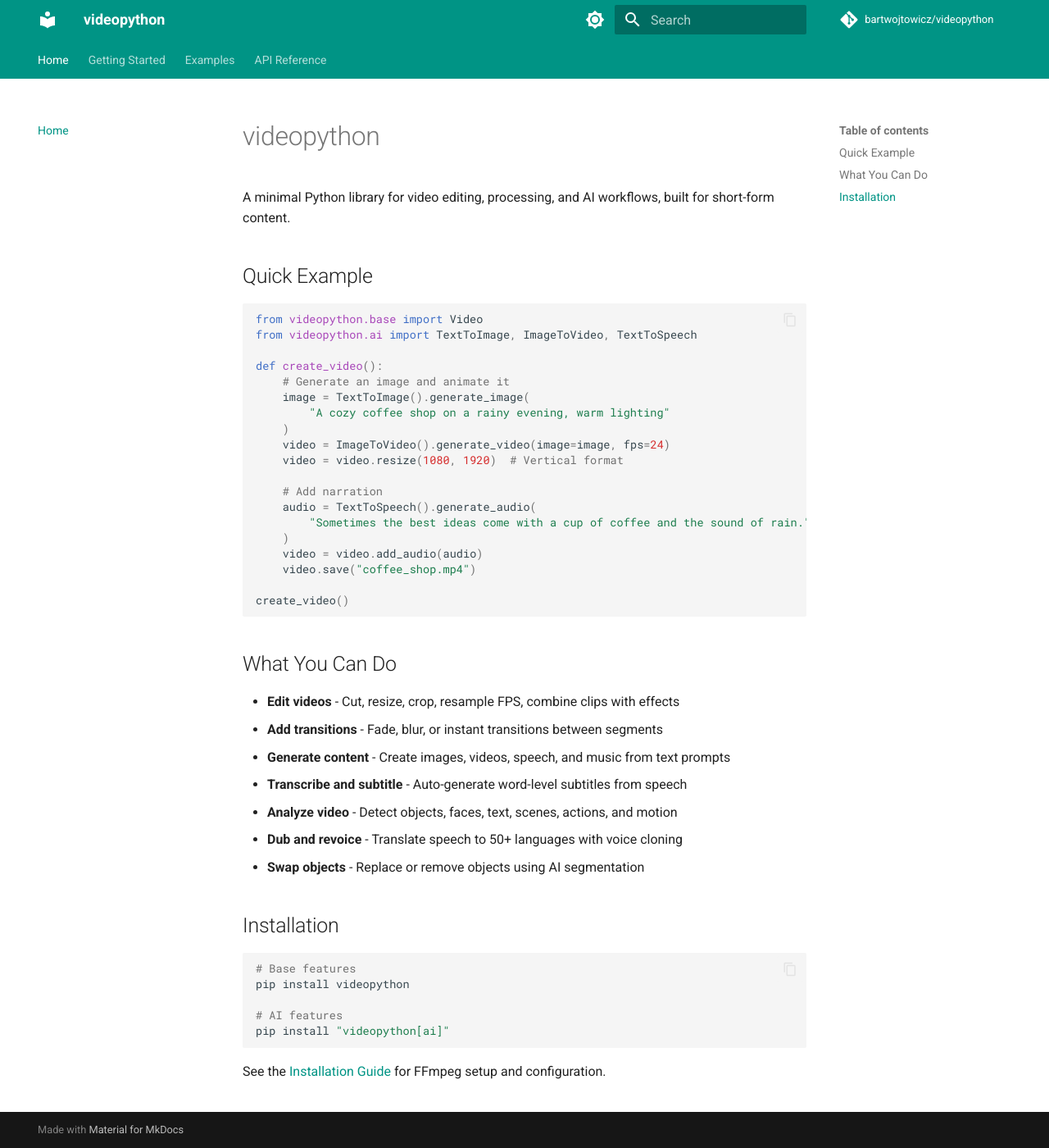
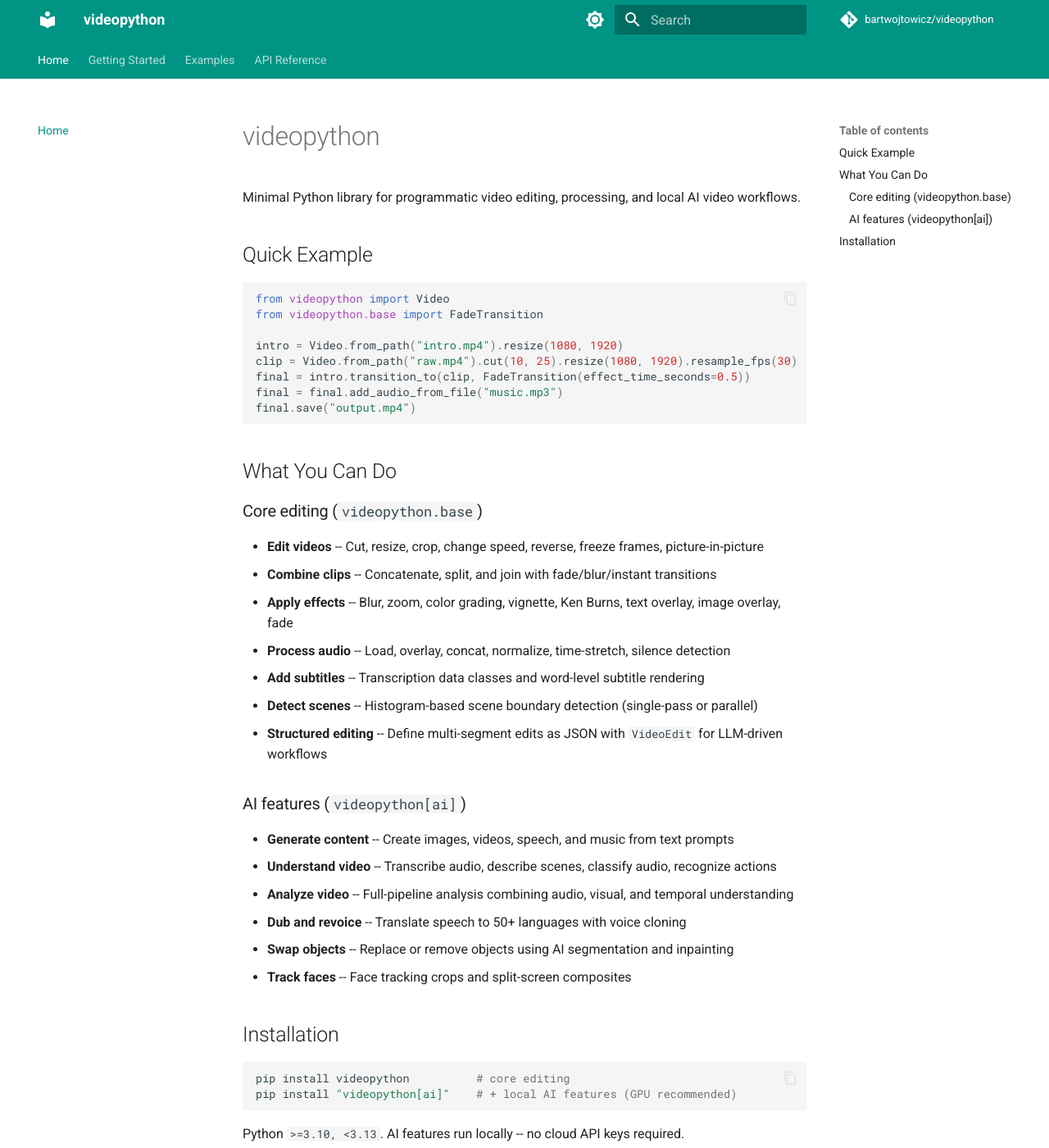
Before and after one commit to BartWojtowicz/videopython, an MkDocs documentation site: the page built from docs/index.md, in a window 1280 px wide and 1400 px high. Shown: the whole window at 82% size. Built offline with MkDocs 1.6.1 and Material for MkDocs 9.7.7, drawn with Linux system fonts in a browser that asks for light colours; comment, search, counter and statistics services are not loaded; some of the changed text lies outside the part shown.

Commit message:
Update README, docs home page, and fix auto-subtitles example (#199)
Rewrite README with badges, feature tables, and missing AI features.
Update docs home page with current imports and full feature overview.
Fix TranscriptionOverlay usage in auto-subtitles example (wrong param
names, missing required font_filename, incorrect position type).

````diff
--- a/docs/index.md
+++ b/docs/index.md
@@ -1,49 +1,48 @@
 # videopython
 
-A minimal Python library for video editing, processing, and AI workflows, built for short-form content.
+Minimal Python library for programmatic video editing, processing, and local AI video workflows.
 
 ## Quick Example
 
 ```python
-from videopython.base import Video
-from videopython.ai import TextToImage, ImageToVideo, TextToSpeech
+from videopython import Video
+from videopython.base import FadeTransition
 
-def create_video():
-    # Generate an image and animate it
-    image = TextToImage().generate_image(
-        "A cozy coffee shop on a rainy evening, warm lighting"
-    )
-    video = ImageToVideo().generate_video(image=image, fps=24)
-    video = video.resize(1080, 1920)  # Vertical format
-
-    # Add narration
-    audio = TextToSpeech().generate_audio(
-        "Sometimes the best ideas come with a cup of coffee and the sound of rain."
-    )
-    video = video.add_audio(audio)
-    video.save("coffee_shop.mp4")
-
-create_video()
+intro = Video.from_path("intro.mp4").resize(1080, 1920)
+clip = Video.from_path("raw.mp4").cut(10, 25).resize(1080, 1920).resample_fps(30)
+final = intro.transition_to(clip, FadeTransition(effect_time_seconds=0.5))
+final = final.add_audio_from_file("music.mp3")
+final.save("output.mp4")
 ```
 
 ## What You Can Do
 
-- **Edit videos** - Cut, resize, crop, resample FPS, combine clips with effects
-- **Add transitions** - Fade, blur, or instant transitions between segments
-- **Generate content** - Create images, videos, speech, and music from text prompts
-- **Transcribe and subtitle** - Auto-generate word-level subtitles from speech
-- **Analyze video** - Detect objects, faces, text, scenes, actions, and motion
-- **Dub and revoice** - Translate speech to 50+ languages with voice cloning
-- **Swap objects** - Replace or remove objects using AI segmentation
+### Core editing (`videopython.base`)
+
+- **Edit videos** -- Cut, resize, crop, change speed, reverse, freeze frames, picture-in-picture
+- **Combine clips** -- Concatenate, split, and join with fade/blur/instant transitions
+- **Apply effects** -- Blur, zoom, color grading, vignette, Ken Burns, text overlay, image overlay, fade
+- **Process audio** -- Load, overlay, concat, normalize, time-stretch, silence detection
+- **Add subtitles** -- Transcription data classes and word-level subtitle rendering
+- **Detect scenes** -- Histogram-based scene boundary detection (single-pass or parallel)
+- **Structured editing** -- Define multi-segment edits as JSON with `VideoEdit` for LLM-driven workflows
+
+### AI features (`videopython[ai]`)
+
+- **Generate content** -- Create images, videos, speech, and music from text prompts
+- **Understand video** -- Transcribe audio, describe scenes, classify audio, recognize actions
+- **Analyze video** -- Full-pipeline analysis combining audio, visual, and temporal understanding
+- **Dub and revoice** -- Translate speech to 50+ languages with voice cloning
+- **Swap objects** -- Replace or remove objects using AI segmentation and inpainting
+- **Track faces** -- Face tracking crops and split-screen composites
 
 ## Installation
 
 ```bash
-# Base features
-pip install videopython
-
-# AI features
-pip install "videopython[ai]"
+pip install videopython          # core editing
+pip install "videopython[ai]"    # + local AI features (GPU recommended)
 ```
 
-See the [Installation Guide](getting-started/installation.md) for FFmpeg setup and configuration.
+Python `>=3.10, <3.13`. AI features run locally -- no cloud API keys required.
+
+See the [Installation Guide](getting-started/installation.md) for FFmpeg setup and details.
````
Also changed, not shown: README.md (+47 -67 lines), docs/examples/auto-subtitles.md (+31 -18 lines).
